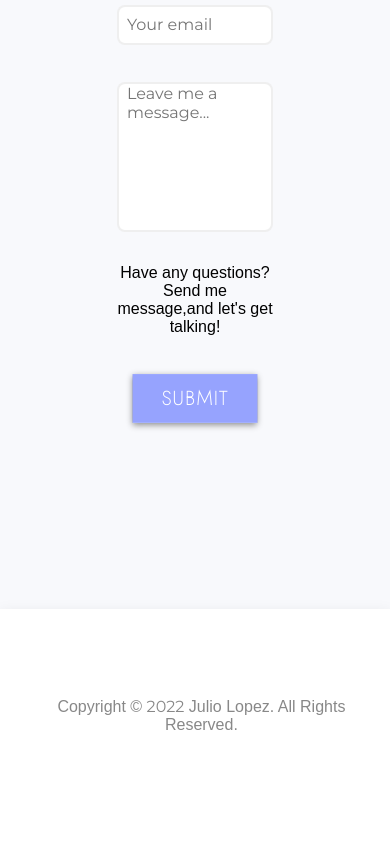
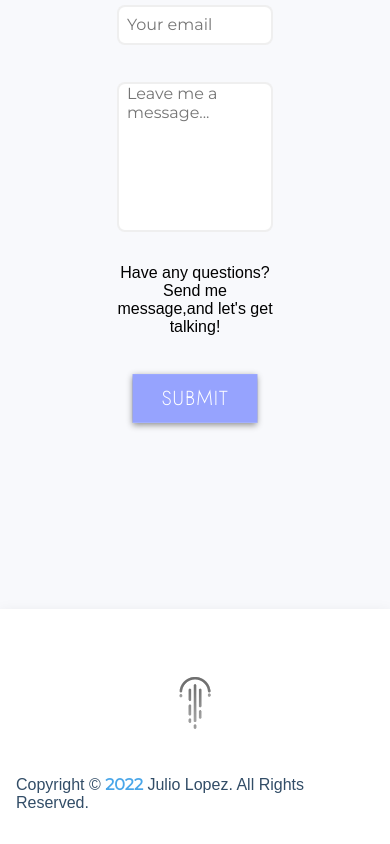
Before and after one commit to JulioCLop/my-website, a React (Create React App) app: page /contact in a window 390 px wide. Shown: the part 397-1241 px from the top of the page. Before the commit the page ends 1181 px from the top, so only its background shows below. Built offline with nearby package versions, Linux system fonts and the light colour scheme.

Commit message:
made changes to footer responsiveness and styles

```diff
--- a/src/components/Darkmode/DarkMode.module.css
+++ b/src/components/Darkmode/DarkMode.module.css
@@ -12,7 +12,7 @@
   color: hsl(209, 34%, 30%);
   font-family: inherit;
   font-size: 0.8rem;
-  background-color: rgba(128, 128, 128, 0.089);
+  background-color: rgba(128, 128, 128, 0.207);
   letter-spacing: 0.1rem;
   font-weight: bold;
   padding:8px;
--- a/src/components/Footer/FooterComponent.js
+++ b/src/components/Footer/FooterComponent.js
@@ -1,72 +1,43 @@
+import React, {useContext} from "react";
 
-import React, {useEffect, useState} from 'react';
-
-import  classes from './FooterComponent.module.css';
-
-import Logo from '../../assets/LoadingPage/newLogoNoBackround copy.png';
+import { ThemeContext } from "../../context/Theme.Contexts";
 
 
 
-function getWindowDimensions() {
-  const { innerWidth: width, innerHeight: height } = window;
-  return {
-    width,
-    height
-  };
-}
+import classes from "./FooterComponent.module.css";
 
-
- const FooterComponent = () => {
-  const [WindowDimensions, setWindowDimensions] = useState(getWindowDimensions)
-
-useEffect(()=> {
-  const handleResize = () =>{
-    setWindowDimensions(getWindowDimensions)
-  }
-  window.addEventListener('resize', handleResize);
-  return ()=> {
-      window.removeEventListener('resize', handleResize);
-  }
-},[])
-
-
-const getYear = () => {
-  const date  = new Date();
- return  date.getFullYear()
-
-
-}
+import Logo from "../../assets/LoadingPage/newLogoNoBackround copy.png";
 
 
 
-const widthScreen = () => {
+const FooterComponent = () => {
+  const {darkMode} = useContext(ThemeContext);
+
+  const getYear = () => {
+    const date = new Date();
+    return date.getFullYear();
+  };
 
 
-  if (WindowDimensions.width > 500) {
-    return (
-      <div className={classes.logo}>
-      <img src={Logo} width='70' alt=''/>
-    </div>
-
-        )
-  } else {
-   return null
-  }
-
-}
-
   return (
-  <footer className={classes.footer}>
-  {widthScreen()}
-   <div className={classes.socialmedia}>
-   </div>
-   <div className={classes["copyright-container"]}>
-    <div className="copyright">
-      <p>Copyright {`${'\u00A9'}`} <span>{getYear()}</span> Julio Lopez. All Rights Reserved.</p>
-    </div>
-   </div>
-  </footer>
+    <footer  className={`${classes.footer} ${darkMode && classes['darkMode-footer']}`}>
+      <div className={classes.footContainer}>
+        <div className={classes["footContainer-image"]}>
+          <div className={classes["foot-image"]}>
+            <img src={Logo} width="130" alt="" />
+          </div>
+        </div>
+        <div className={classes.footContainer2}>
+          <div className={classes["foot-content"]}>
+            <p>
+              Copyright {`${"\u00A9"}`} <span>{getYear()}</span> Julio Lopez.
+              All Rights Reserved.
+            </p>
+          </div>
+        </div>
+      </div>
+    </footer>
   );
-}
+};
 
 export default React.memo(FooterComponent);
--- a/src/components/Footer/FooterComponent.module.css
+++ b/src/components/Footer/FooterComponent.module.css
@@ -1,32 +1,30 @@
 .footer{
     width: 100%;
-    height: 150px;
+    position: relative;
     color: #888;
-    display: grid;
-    background-color: white;
-    grid-template-columns: repeat(3, minmax(300px, 1fr));
     font-family: Poppins,sans-serif;
     box-shadow: 0 5px 15px rgba(0, 0, 0, 0.1) ;
+    color: hsl(209, 34%, 30%);
 }
-.logo{
-    width: 100%;
+.darkMode-footer{
+   background-color: black;
+}
+.footContainer{
+  height: 100%;
+  padding: 2rem 1rem;
   display: flex;
+  justify-content: space-between;
   align-items: center;
-    justify-content: center;
-
 }
-.logo img{
-transform: scale(200%) translate(-60%);
+.footContainer-image{
+   margin-left: 16px
 }
-
-.copyright-container{
-    display: flex;
-    align-items: center;
-    justify-content: center;
+.foot-content{
+   padding-right: 2rem;
 }
-
-.copyright-container p{
-    margin-right: 1rem;
+.foot-content p span{
+color: rgb(73, 166, 233);
+font-weight: 600;
 }
 
 @media (min-width: 1281px) {
@@ -37,139 +35,50 @@ transform: scale(200%) translate(-60%);
 
 
 @media (min-width: 918px) and (max-width: 1280px) {
-    .footer{
-        grid-template-columns: 1fr;
-        height: fit-content;
-        gap: 1rem;
 
-    }
-    .logo{
-        margin-top: 2rem;
-    }
-    .logo p{
-        position: relative;
-        bottom: 17%;
-     }
-     .copyright-container{
-        justify-content: center;
-        margin-bottom: 2rem;
-        width: 100%;
-    }
 
-.copyright-container p{
-    margin-left: 1.8rem;
-}
+
+
 
 }
 
 
 @media (min-width: 766px) and (max-width: 917px) {
-    .footer{
-        grid-template-columns: 1fr;
-        height: fit-content;
-        gap: 1rem;
 
-    }
-    .logo{
-        margin-top: 2rem;
-    }
-    .logo p{
-        position: relative;
-        bottom: 17%;
-     }
-     .copyright-container{
-        justify-content: center;
-        margin-bottom: 2rem;
-        width: 100%;
-    }
 
-.copyright-container p{
-    margin-left: 1.8rem;
-}
+
 
 }
 
 
 @media (min-width: 766px) and (max-width: 900px) and (orientation: landscape) {
-    .footer{
-        grid-template-columns: 1fr;
-        height: fit-content;
-        gap: 1rem;
 
-    }
-    .logo{
-        margin-top: 2rem;
-    }
-    .logo p{
-        position: relative;
-        bottom: 17%;
-     }
-     .copyright-container{
-        justify-content: center;
-        margin-bottom: 2rem;
-        width: 100%;
-    }
 
-.copyright-container p{
-    margin-left: 1.8rem;
-}
+
 }
 
 
 @media (min-width: 481px) and (max-width: 767px) {
-    .footer{
-        grid-template-columns: 1fr;
-        height: fit-content;
-        gap: 1rem;
-
+   .footContainer{
+    flex-direction: column;
    }
-    .logo{
-        margin-top: 2rem;
+   .foot-content{
+      padding-right: 0;
    }
-    .logo p{
-        position: relative;
-        bottom: 17%;
+   .footContainer-image{
+      margin-left: 0;
    }
-     .copyright-container{
-        justify-content: center;
-        margin-bottom: 2rem;
-        width: 100%;
-    }
-
-.copyright-container p{
-    margin-left: 1.8rem;
-}
-
 
 }
 
 @media (max-width: 480px){
-
-    .footer{
-        grid-template-columns: 1fr;
-        height: 175px;
-        gap: 1rem;
-
+   .footContainer{
+      flex-direction: column;
      }
-    .logo{
-        margin-top: 2rem;
+     .foot-content{
+        padding-right: 0;
      }
-    .logo p{
-        position: relative;
-        bottom: 17%;
-     }
-     .copyright-container{
-        justify-content: center;
-        margin-bottom: 2rem;
-        width: 100%;
-        text-align: center;
-    }
-
-.copyright-container p{
-    margin-left: 1.8rem;
-}
-
-.socialmedia{
-  padding-top: 1rem;
+     .footContainer-image{
+      margin-left: 0;
    }
 }
--- a/src/components/UI/Button/ScrollBtn.js
+++ b/src/components/UI/Button/ScrollBtn.js
@@ -4,17 +4,16 @@ import styled from "styled-components";
 import classes from "./ScrollBtn.module.css";
 
 const ScrollBtn = (props) => {
-  const ScrollBtn = styled.button`
-    display: flex;
-    font-size: 2.5rem;
+  const ScrollBtn = styled.p`
+    font-size: 1.1rem;
+    font-weight: bold;
     position: absolute;
-    left: 50%;
-    border-radius: 80px;
+    text-decoration: underline;
+    z-index:6;
+    right: 4%;
+    bottom: 0%;
     padding: 10px;
-    border: none;
-    transform: translate(-28%,-40%);
-    background-color: #002bdc;
-    color: white;
+    color: hsl(209, 34%, 30%);
     cursor: pointer;
   `;
 
--- a/src/components/UI/Button/ScrollBtn.module.css
+++ b/src/components/UI/Button/ScrollBtn.module.css
@@ -1,4 +1,5 @@
 
 .scroll:hover{
 opacity: 0.9;
+background-color: rgba(128, 128, 128, 0.207);
 }
--- a/src/pages/AboutPage/AboutPage.js
+++ b/src/pages/AboutPage/AboutPage.js
@@ -40,10 +40,10 @@ const handleTopClick = () => {
      <SkillSetSection/>
      <Worked/>
       <CVSection/>
-     <ScrollBtn  onClick={handleTopClick}>
-     <BiArrowToTop/>
+    </div>
+    <ScrollBtn  onClick={handleTopClick}>
+     Top
      </ScrollBtn>
-    </div>
     </MainHomePage>
     </React.Fragment>
   );
```
Lines whose indentation alone changed are shown as unchanged.
